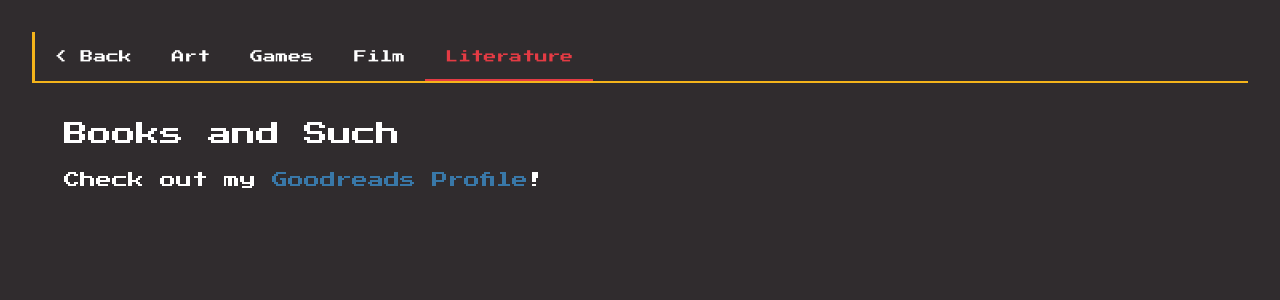
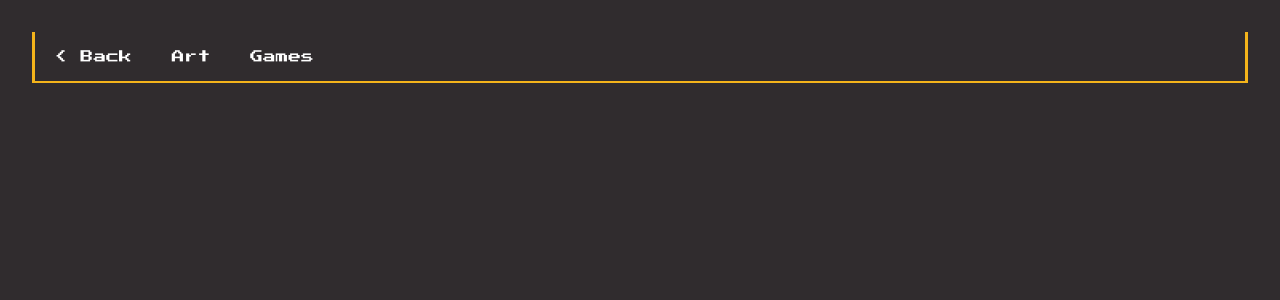
Before and after one commit to TomatoToaster/Website, a React app: page /interests/literature in a window 1280 px wide. Shown: the top 300 px of the page. Built offline with nearby package versions, Linux system fonts and the light colour scheme.

Commit message:
remove literature and film, mod header, simple icon wiggle

```diff
--- a/src/components/Interests/Categories.js
+++ b/src/components/Interests/Categories.js
@@ -1 +1 @@
-export default ['art', 'games', 'film', 'literature'];
+export default ['art', 'games'/*, 'film', 'literature'*/];
--- a/src/components/Interests/Interests.jsx
+++ b/src/components/Interests/Interests.jsx
@@ -1,8 +1,8 @@
 import React, { Component, Fragment } from 'react';
 import { Route } from 'react-router-dom';
 
-import Film from './Film';
-import Literature from './Literature';
+// import Film from './Film';
+// import Literature from './Literature';
 import Games from './Games';
 import Art from './Art';
 
@@ -16,8 +16,8 @@ class Interests extends Component {
 
         <Route path='/interests/art' component={Art} />
         <Route path='/interests/games' component={Games} />
-        <Route path='/interests/film' component={Film} />
-        <Route path='/interests/literature' component={Literature} />
+        {/* <Route path='/interests/film' component={Film} /> */}
+        {/* <Route path='/interests/literature' component={Literature} /> */}
       </Fragment>
     );
   }
--- a/src/stylesheets/main.scss
+++ b/src/stylesheets/main.scss
@@ -151,6 +151,8 @@ p {
     align-items: stretch;
     background-color: $PaletteBlack;
     border-bottom: 2px solid $color1;
+    border-left: 3px solid $color1;
+    border-right: 3px solid $color1;
     padding: 0;
     overflow-x: auto;
     margin: 0;
@@ -158,6 +160,7 @@ p {
       display: inline;
       list-style-type: none;
       text-transform: capitalize;
+
       &:nth-child(4n+2) {
         &.active-nav-subcategory { box-shadow: inset 0 -2px 0 $color2; a .navbar-text-button { color: $color2; } }
         a .navbar-text-button:hover { color: $color2; }
@@ -185,7 +188,6 @@ p {
           font-size: 0.8em;
           color: $PlainWhite;
           white-space: nowrap;
-          border-left: 3px solid $color1;
           transition: color 0.2s ease;
           &:hover {
             color: $color1;
@@ -505,11 +507,11 @@ p {
 }
 
 @keyframes mobile-wiggle {
-  0%, 14%, 100% { transform: rotate(0deg) scale(1); }
-  2%            { transform: rotate(-22deg) scale(1.15); }
-  5%            { transform: rotate(22deg) scale(1.15); }
-  8%            { transform: rotate(-16deg) scale(1.1); }
-  11%           { transform: rotate(10deg) scale(1.05); }
+  0%, 14%, 100% { transform: rotate(0deg); }
+  2%            { transform: rotate(-22deg); }
+  5%            { transform: rotate(22deg); }
+  8%            { transform: rotate(-16deg); }
+  11%           { transform: rotate(10deg); }
 }
 
 @media only screen and (max-width: 768px) {
```
